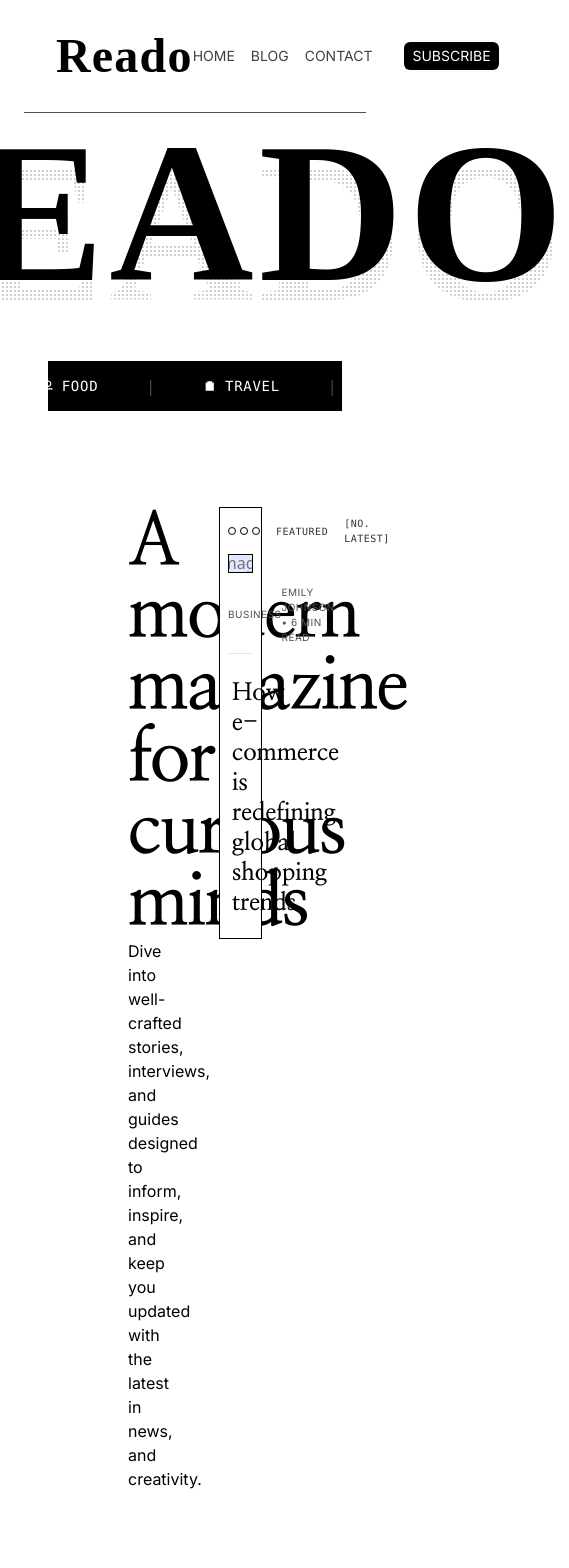
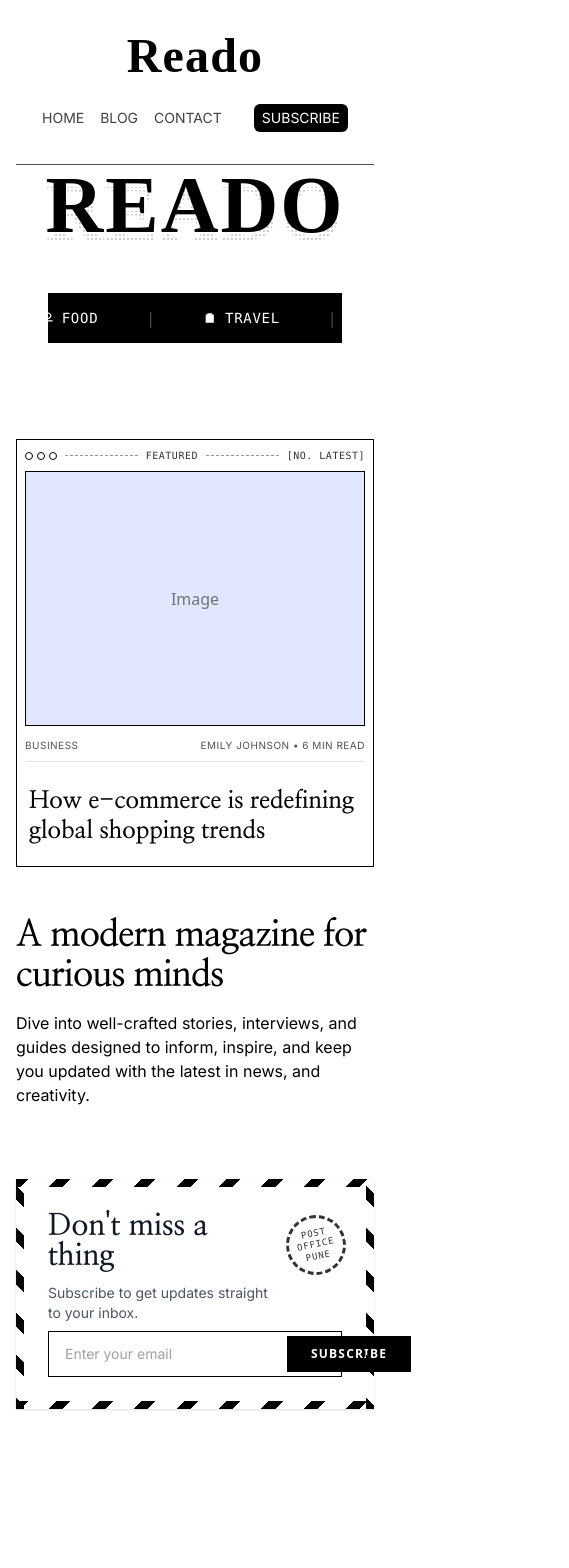
Before and after one commit to nikhildhanda04/reblog, a Next.js app: page / in a window 390 px wide. Shown: the top 1568 px of the page, 569 px wide, since content can reach past the window. Built offline with nearby package versions, Linux system fonts and the light colour scheme; a web font is replaced by a local one.

Commit message:
fixed: grid responsiveness

```diff
--- a/src/app/components/common/navbar.tsx
+++ b/src/app/components/common/navbar.tsx
@@ -1,13 +1,13 @@
 export default function Navbar() {
-    return(
+    return (
         <>
-        <div className="flex items-center justify-between py-8 border-b border-neutral-600 mx-6 px-8">
+            <div className="flex flex-col md:flex-row items-center justify-between py-8 border-b border-neutral-600 mx-4 md:mx-6 px-4 md:px-8 gap-6 md:gap-0">
 
-            <div className="text-5xl font-primary tracking-wide font-bold"    >
+                <div className="text-5xl font-primary tracking-wide font-bold">
                     Reado
                 </div>
 
-            <div className="flex items-center font-inter font-medium text-neutral-700 text-sm gap-4">
+                <div className="flex flex-wrap justify-center items-center font-inter font-medium text-neutral-700 text-sm gap-4">
 
                     <div>HOME</div>
                     <div>BLOG</div>
--- a/src/app/components/landing-page/hero.tsx
+++ b/src/app/components/landing-page/hero.tsx
@@ -43,10 +43,10 @@ export default function Hero({ latestBlog }: HeroProps) {
         <>
             <div className="flex flex-col gap-12 items-center justify-center">
 
-                <div className="relative text-[200px] font-primary tracking-wide font-bold leading-none select-none">
+                <div className="relative text-[80px] md:text-[200px] font-primary tracking-wide font-bold leading-none select-none">
 
                     <div
-                        className="absolute inset-0 top-5 text-transparent opacity-10 bg-clip-text z-0 pointer-events-none"
+                        className="absolute inset-0 top-2 md:top-5 text-transparent opacity-10 bg-clip-text z-0 pointer-events-none"
                         style={{
                             backgroundImage: "radial-gradient(circle, #a3a3a3 1.5px, transparent 1px)",
                             backgroundSize: "4px 4px",
@@ -67,29 +67,29 @@ export default function Hero({ latestBlog }: HeroProps) {
                     <Carousel />
                 </div>
 
-                <div className="grid grid-cols-2 justify-between w-full gap-12 px-32 py-12">
+                <div className="grid grid-cols-1 md:grid-cols-2 justify-between w-full gap-12 px-4 md:px-32 py-12">
 
-                    <div className="flex flex-col justify-between gap-6">
+                    <div className="flex flex-col justify-between gap-6 order-2 md:order-1">
 
                         <div>
 
-                            <div className="text-7xl tracking-tight font-secondary font-bold">
+                            <div className="text-4xl md:text-7xl tracking-tight font-secondary font-bold">
                                 A modern magazine for curious minds
                             </div>
-                        <div className="text-base font-inter">
+                            <div className="text-base font-inter mt-4">
                                 Dive into well-crafted stories, interviews, and guides designed to inform, inspire, and keep you updated with the latest in news, and creativity.
                             </div>
 
                         </div>
 
 
-                        <div className="w-full mt-26">
+                        <div className="w-full mt-12 md:mt-26">
                             <SubscribeBox />
                         </div>
 
                     </div>
 
-                    <div>
+                    <div className="order-1 md:order-2">
                         <BlogCard
                             number="LATEST"
                             category={blog.category}
--- a/src/app/components/landing-page/recent-blogs.tsx
+++ b/src/app/components/landing-page/recent-blogs.tsx
@@ -49,7 +49,7 @@ const recentPosts = [
 export default function RecentBlogs() {
     return (
         <>
-            <div className="flex flex-col gap-8 px-32 py-24">
+            <div className="flex flex-col gap-8 px-4 md:px-32 py-24">
 
                 <div className="flex w-full justify-between items-center gap-2 py-6 border-b border-neutral-800">
 
```
Lines whose indentation alone changed are shown as unchanged.
